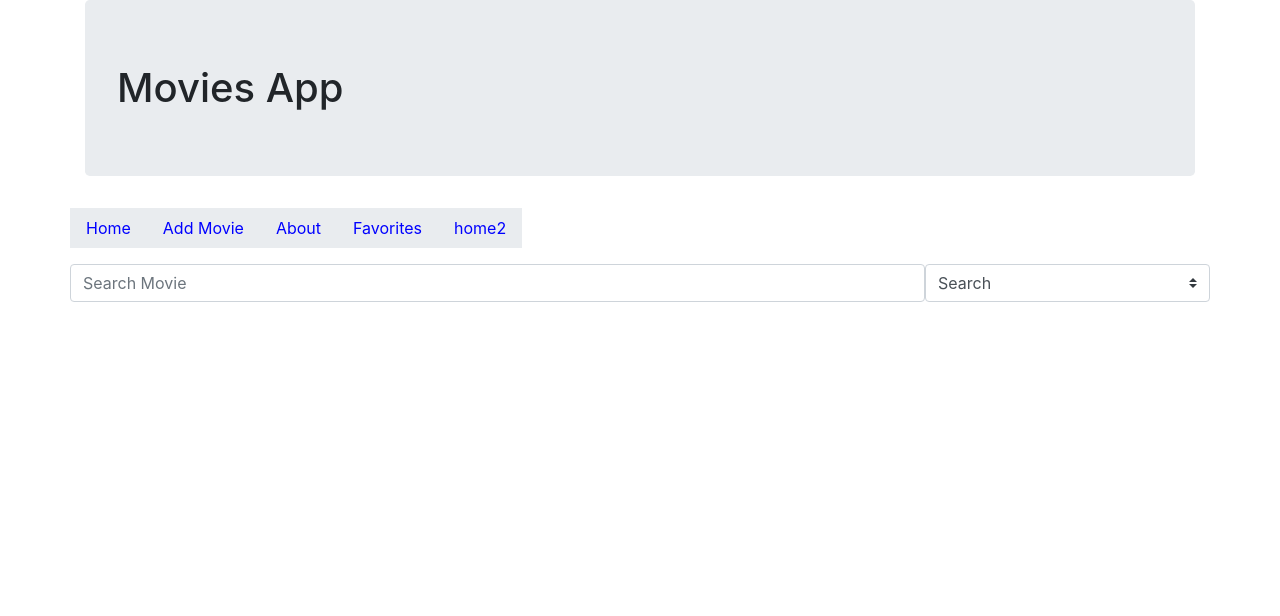
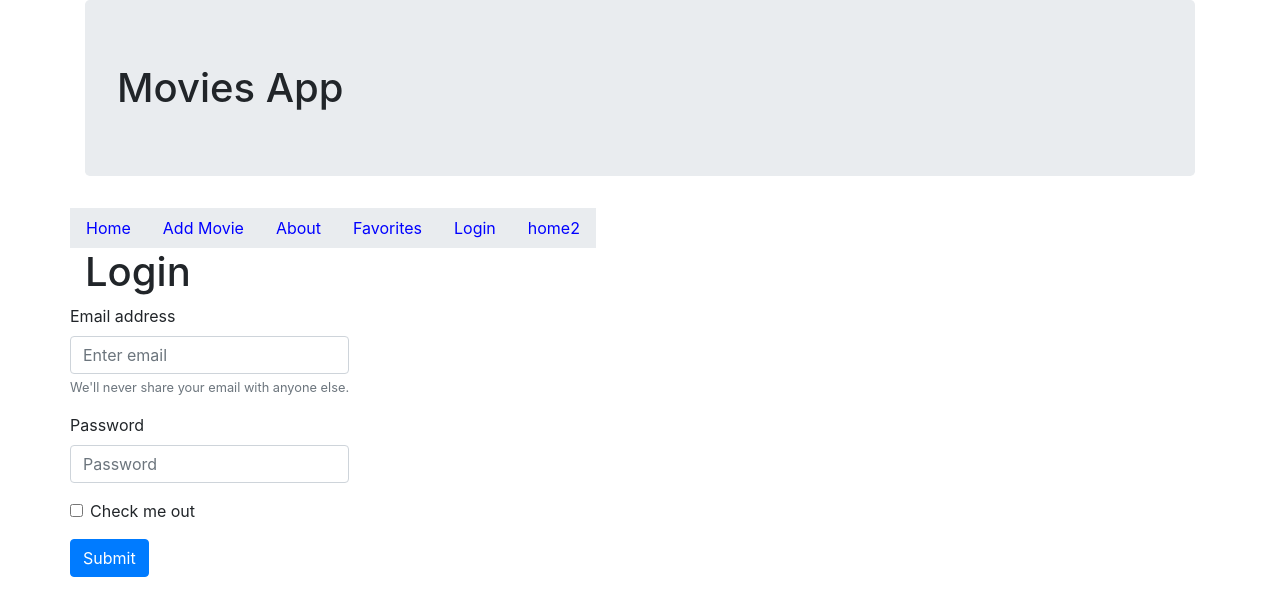
Before and after one commit to galamo/react-movies-app, a React (Create React App) app: page /login-page in a window 1280 px wide. Shown: the top 616 px of the page. Built offline with nearby package versions, Linux system fonts and the light colour scheme.

Commit message:
master changes

```diff
--- a/src/App.js
+++ b/src/App.js
@@ -15,6 +15,7 @@ import { useSelector } from "react-redux";
 import FavoritesPage from "./components/containers/pages/favorites-page";
 import Home2 from "./components/containers/pages/home2";
 import { getMovies } from "./redux-store/async/getMovies.async";
+import LoginPage from "./components/containers/pages/login-page";
 
 
 export default function App() {
@@ -47,6 +48,9 @@ export default function App() {
           </Route>
           <Route key="home2" path="/home2">
             <Home2 />
+          </Route>
+          <Route key="login" path="/login-page">
+            <LoginPage />
           </Route>
           <Route key="home" path="/">
             <HomePage />
--- a/src/components/containers/pages/home2/index.js
+++ b/src/components/containers/pages/home2/index.js
@@ -1,14 +1,22 @@
-import React, { useEffect, useState } from "react"
-import { useSelector } from "react-redux"
-import MoviesList from "../../../ui-components/movies-list"
-
+import React, { useEffect } from "react"
+import axios from "axios"
 
 export default function Home2() {
-    const movies = useSelector(state => state.moviesFromServer)
+
+    useEffect(() => {
+        callApi()
+    })
+    const callApi = async () => {
+        try {
+            const { data } = await axios.get("http://localhost:5000/statistics",
+                { headers: { "authorization": localStorage.getItem("token") || "token" } })
+            console.log(data)
+        } catch (ex) {
+            alert(ex.message)
+        }
+    }
+
     return <div className="container">
         <h1> Home2 </h1>
-        <div className="row">
-            <MoviesList movies={movies} showImage={true} />
-        </div>
     </div>
 }
--- /dev/null
+++ b/src/components/containers/pages/login-page/index.js
@@ -0,0 +1,63 @@
+import React, { useEffect, useState } from "react"
+import { useSelector } from "react-redux"
+import { useHistory } from "react-router-dom"
+import { Form, Button } from "react-bootstrap"
+import axios from "axios"
+
+export default function LoginPage() {
+    const history = useHistory()
+    const [email, setEmail] = useState()
+    const [password, setPassword] = useState()
+
+    const formObj = { email: setEmail, password: setPassword }
+    const handleForm = (e) => {
+        const setterFunction = formObj[e.target.name];
+        if (typeof setterFunction !== 'function') return;
+        setterFunction(e.target.value)
+    }
+
+    const handleSubmit = async () => {
+        try {
+            console.log({ userName: email, password })
+            const { data } = await axios.post("http://localhost:5000/auth/login",
+                { userName: email, password: Number(password) })
+            const { token } = data;
+            if (token) {
+                localStorage.setItem("token", token)
+                history.push(`/home2`)
+            } else {
+                throw new Error(data)
+            }
+        } catch (ex) {
+            alert(ex.message)
+        }
+    }
+
+
+
+    return <div className="container">
+        <h1> Login </h1>
+        <div className="row">
+            <Form>
+                <Form.Group controlId="formBasicEmail">
+                    <Form.Label>Email address</Form.Label>
+                    <Form.Control name="email" onChange={handleForm} type="text" placeholder="Enter email" />
+                    <Form.Text className="text-muted">
+                        We'll never share your email with anyone else.
+    </Form.Text>
+                </Form.Group>
+
+                <Form.Group controlId="formBasicPassword">
+                    <Form.Label>Password</Form.Label>
+                    <Form.Control name="password" onChange={handleForm} type="password" placeholder="Password" />
+                </Form.Group>
+                <Form.Group controlId="formBasicCheckbox">
+                    <Form.Check type="checkbox" label="Check me out" />
+                </Form.Group>
+                <Button variant="primary" onClick={handleSubmit} type="button">
+                    Submit
+  </Button>
+            </Form>
+        </div>
+    </div>
+}
--- a/src/components/ui-components/add-movie/index-class.js
+++ b/src/components/ui-components/add-movie/index-class.js
@@ -24,6 +24,7 @@ export default class AddMovie extends React.Component {
         if (typeof addMovie !== 'function') return
         addMovie({ Title: movieName, Poster: movieImage, Year: movieYear })
     }
+
     render() {
         return (<Form>
             <Form.Group controlId="formBasicEmail">
--- a/src/components/ui-components/nav-bar/index.js
+++ b/src/components/ui-components/nav-bar/index.js
@@ -12,6 +12,7 @@ export const routes = [
     { to: "/add-movie", title: "Add Movie" },
     { to: "/about-page", title: "About" },
     { to: "/favorites-page", title: "Favorites" },
+    { to: "/login-page", title: "Login" },
     { to: "/home2", title: "home2" }]
 
 export default function NavBarApp() {
```
Also changed, not shown: 1 other file (tests, documents, lock files or other folders).
